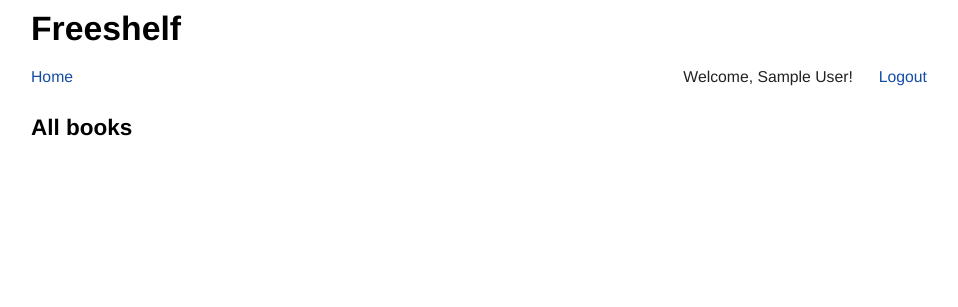
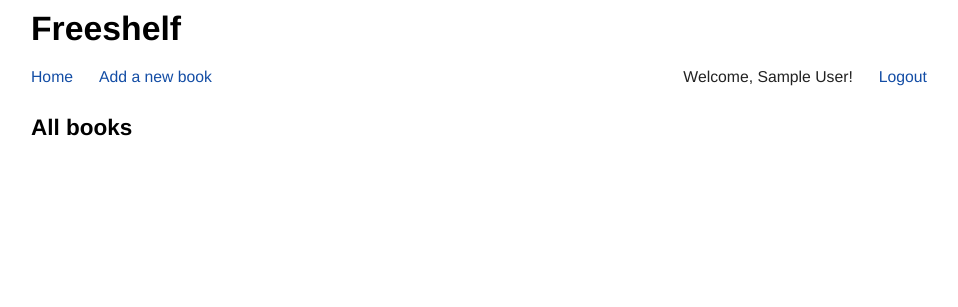
Before and after one commit to tiyd-python-2015-01/freeshelf, a Flask app: page / in a window 1280 px wide. Shown: the top 307 px of the page, without its empty margins (161-1119 px from the left). Run offline with Flask 2, Linux system fonts and the light colour scheme; the visitor is signed in with stand-in values (Sample User, id 1); data comes from the database, SQL or seed files in the repository; data that the repository does not hold is empty.

Commit message:
Add book forms

```diff
--- a/freeshelf/templates/index.html
+++ b/freeshelf/templates/index.html
@@ -9,6 +9,9 @@
         {% for book in books %}
             <li class="book {% if loop.index % block_count == 1 %}block-first{% endif %}">
                 <a href="{{ book.url }}">{{ book.title }}</a>
+                {% if book in current_user.favorite_books %}
+                    <i class="fa fa-star"></i>
+                {% endif %}
                 {% if book.authors %}
                     <br/>
                     <em>{{ book.authors }}</em>
@@ -20,12 +23,11 @@
 
                 {% if current_user.is_active() %}
                     <div class="book-actions">
-                        {% if book in current_user.favorite_books %}
-                            <em>favorite</em>
-                        {% else %}
-                            <form action="{{ url_for("add_favorite") }}" method="post">
+                        <a class="btn btn-smaller" href="{{ url_for("edit_book", id=book.id) }}">Edit book</a>
+                        {% if book not in current_user.favorite_books %}
+                            <form action="{{ url_for("add_favorite") }}" method="post" class="inline">
                                 <input type="hidden" name="book_id" value="{{ book.id }}"/>
-                                <input type="submit" value="Add as favorite"/>
+                                <input type="submit" class="btn btn-smaller" value="Add as favorite"/>
                             </form>
                         {% endif %}
                     </div>
--- a/freeshelf/templates/layout.html
+++ b/freeshelf/templates/layout.html
@@ -5,6 +5,7 @@
     <meta http-equiv="X-UA-Compatible" content="IE=edge,chrome=1">
     <title></title>
     <link rel="stylesheet" href="{{ url_for('static', filename='kube/css/kube.min.css') }}">
+    <link rel="stylesheet" href="{{ url_for('static', filename='font-awesome/css/font-awesome.min.css') }}">
     <link rel="stylesheet" href="{{ url_for('static', filename='main.css') }}">
 </head>
 <body>
@@ -18,6 +19,9 @@
             <nav class="navbar navbar-left">
                 <ul>
                     <li><a href="{{ url_for("index") }}">Home</a></li>
+                    {% if current_user.is_active() %}
+                        <li><a href="{{ url_for("new_book") }}">Add a new book</a></li>
+                    {% endif %}
                 </ul>
             </nav>
             <nav class="navbar navbar-right">
--- a/freeshelf/views.py
+++ b/freeshelf/views.py
@@ -2,7 +2,7 @@ from flask import render_template, flash, redirect, request, url_for
 from flask.ext.login import login_user, login_required, current_user, logout_user
 
 from . import app, db
-from .forms import LoginForm, RegistrationForm
+from .forms import LoginForm, RegistrationForm, BookForm
 from .models import Book, User, Favorite
 
 
@@ -17,6 +17,57 @@ def flash_errors(form, category="warning"):
 def index():
     books = Book.query.all()
     return render_template("index.html", books=books)
+
+
+@app.route("/book/new", methods=["GET", "POST"])
+@login_required
+def new_book():
+    form = BookForm()
+    if form.validate_on_submit():
+        book = Book.query.filter_by(url=form.url.data).first()
+        if book:
+            flash("A book with that URL already exists.")
+        else:
+            book = Book(**form.data)
+            db.session.add(book)
+            db.session.commit()
+            flash("Your book has been added.")
+            return redirect(url_for("index"))
+
+    return render_template("book_form.html",
+                           form=form,
+                           post_url=url_for("new_book"),
+                           button="Add book")
+
+
+@app.route("/book/<int:id>", methods=["GET", "POST"])
+@login_required
+def edit_book(id):
+    book = Book.query.get(id)
+    form = BookForm(obj=book)
+    if form.validate_on_submit():
+        form.populate_obj(book)
+        db.session.add(book)
+        db.session.commit()
+        flash("The book has been updated.")
+        return redirect(url_for("index"))
+
+    return render_template("book_form.html",
+                           form=form,
+                           post_url=url_for("edit_book", id=book.id),
+                           button="Update book")
+
+
+@app.route("/favorite", methods=["POST"])
+@login_required
+def add_favorite():
+    book_id = request.form['book_id']
+    book = Book.query.get(book_id)
+    favorite = Favorite(user=current_user, book=book)
+    db.session.add(favorite)
+    db.session.commit()
+    flash("You have added {} as a favorite.".format(book.title))
+    return redirect(url_for("index"))
 
 
 @app.route("/login", methods=["GET", "POST"])
@@ -57,19 +108,5 @@ def register():
             login_user(user)
             flash("You have been registered and logged in.")
             return redirect(url_for("index"))
-    else:
-        flash_errors(form)
 
     return render_template("register.html", form=form)
-
-
-@app.route("/favorite", methods=["POST"])
-@login_required
-def add_favorite():
-    book_id = request.form['book_id']
-    book = Book.query.get(book_id)
-    favorite = Favorite(user=current_user, book=book)
-    db.session.add(favorite)
-    db.session.commit()
-    flash("You have added {} as a favorite.".format(book.title))
-    return redirect(url_for("index"))
```
Also changed, not shown: freeshelf/forms.py (+10 -3 lines), freeshelf/templates/book_form.html (added, +14 -0 lines), tests/test_book_views.py (added, +39 -0 lines).
